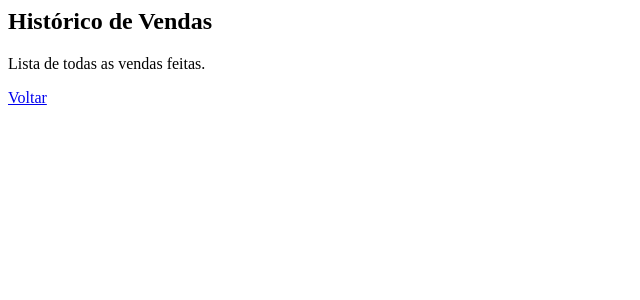
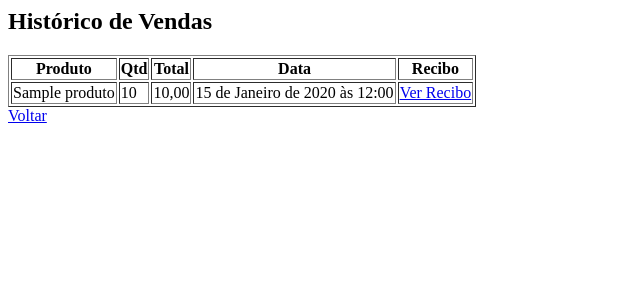
Before and after one commit to farmacialalysalma01-lang/farmacia-lalysalma, a Django app: page /caixa/historico/ in a window 1280 px wide. Shown: the top 300 px of the page, without its empty margins (0-640 px from the left). Run offline with Django 4.2, Linux system fonts and the light colour scheme; a user stored in the database is signed in; tables that the repository leaves empty hold one stand-in row (values such as "Sample post").

Commit message:
Update historico_vendas.html

```diff
--- a/farmacia/templates/historico_vendas.html
+++ b/farmacia/templates/historico_vendas.html
@@ -1,3 +1,25 @@
 <h2>Histórico de Vendas</h2>
-<p>Lista de todas as vendas feitas.</p>
+
+<table border="1">
+<tr>
+    <th>Produto</th>
+    <th>Qtd</th>
+    <th>Total</th>
+    <th>Data</th>
+    <th>Recibo</th>
+</tr>
+
+{% for v in vendas %}
+<tr>
+    <td>{{ v.produto.nome }}</td>
+    <td>{{ v.quantidade }}</td>
+    <td>{{ v.total }}</td>
+    <td>{{ v.data }}</td>
+    <td>
+        <a href="/caixa/recibo/{{ v.id }}/">Ver Recibo</a>
+    </td>
+</tr>
+{% endfor %}
+</table>
+
 <a href="/caixa/">Voltar</a>
```
